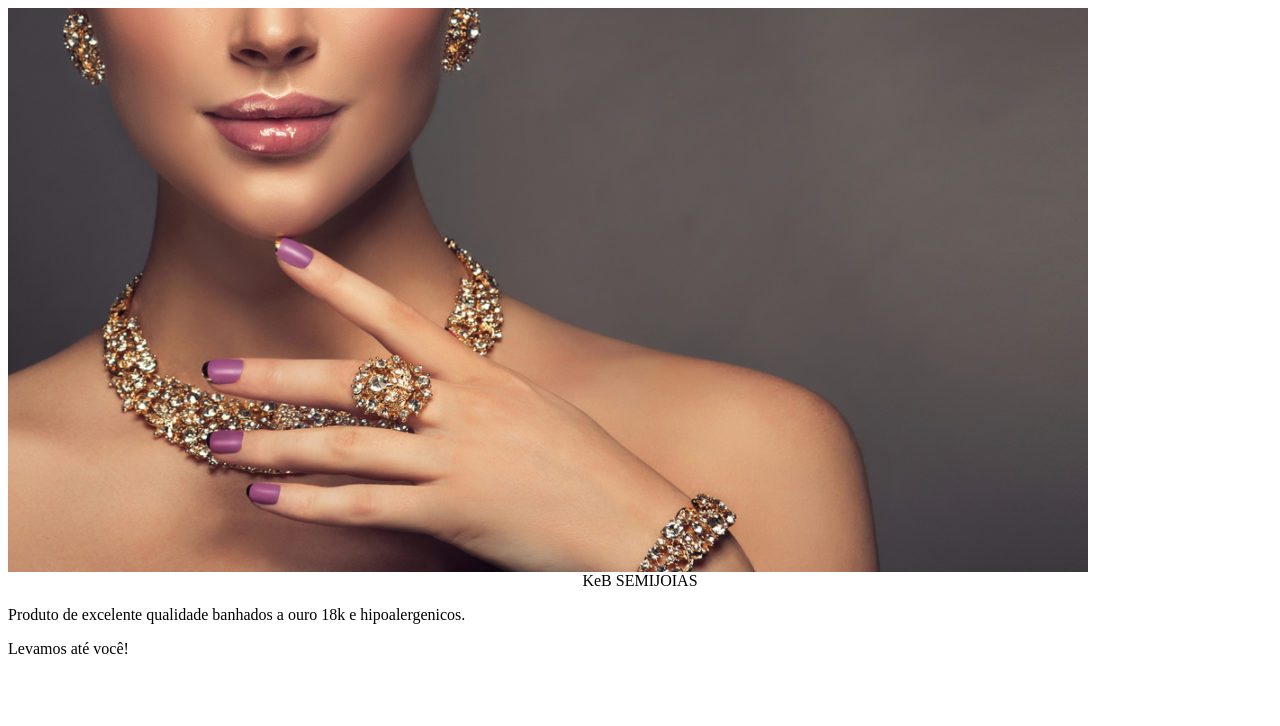
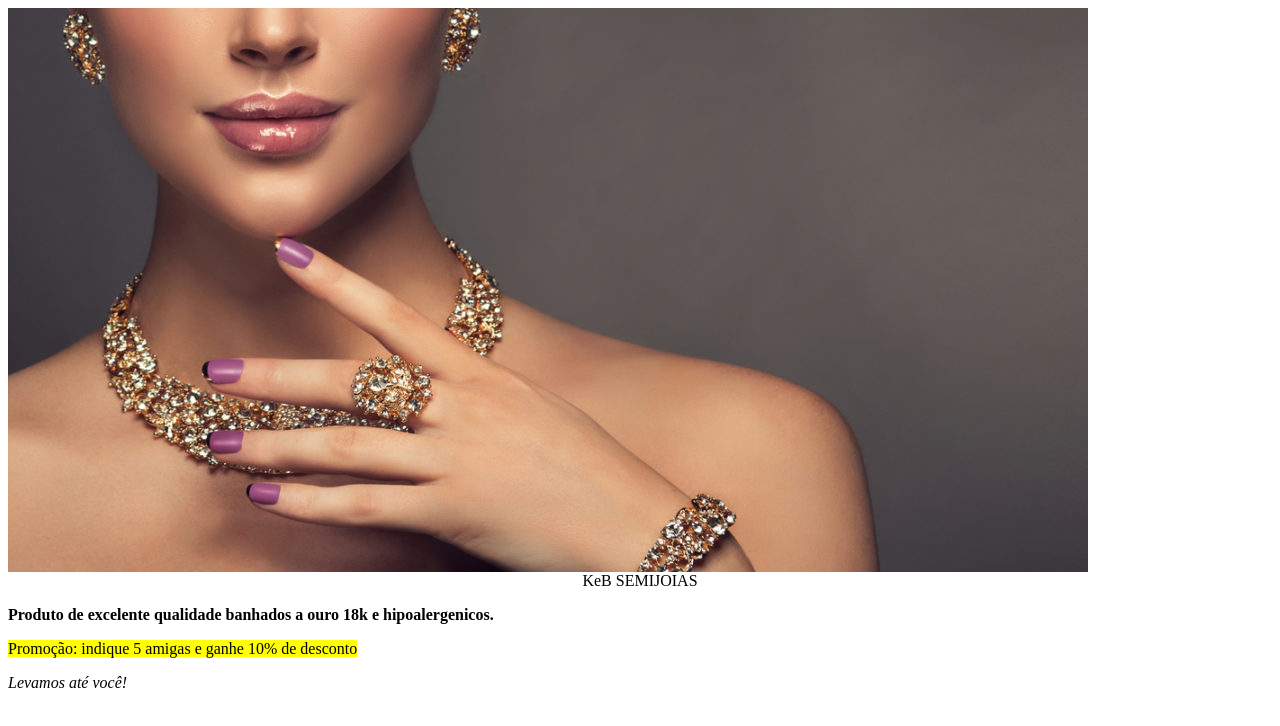
Before and after one commit to KarinaSantos1des/SENAI2023, a plain HTML site: page 1des/LIMA/atividadenovaindex.html in a window 1280 px wide. Drawn offline with Linux system fonts and the light colour scheme.

Commit message:
Update atividadenovaindex.html

```diff
--- a/1des/LIMA/atividadenovaindex.html
+++ b/1des/LIMA/atividadenovaindex.html
@@ -5,8 +5,9 @@
 
 		<img src="semijoia.jpg">
 		<center>KeB SEMIJOIAS</center>
-		<p>Produto de excelente qualidade banhados a ouro 18k e hipoalergenicos.</p>
-		<p>Levamos até você!</p>
+		<p><b>Produto de excelente qualidade banhados a ouro 18k e hipoalergenicos.</b></p>
+		<p><mark>Promoção: indique 5 amigas e ganhe 10% de desconto</mark></p>
+		<p><i>Levamos até você!</i></p>
 
 
 
```
